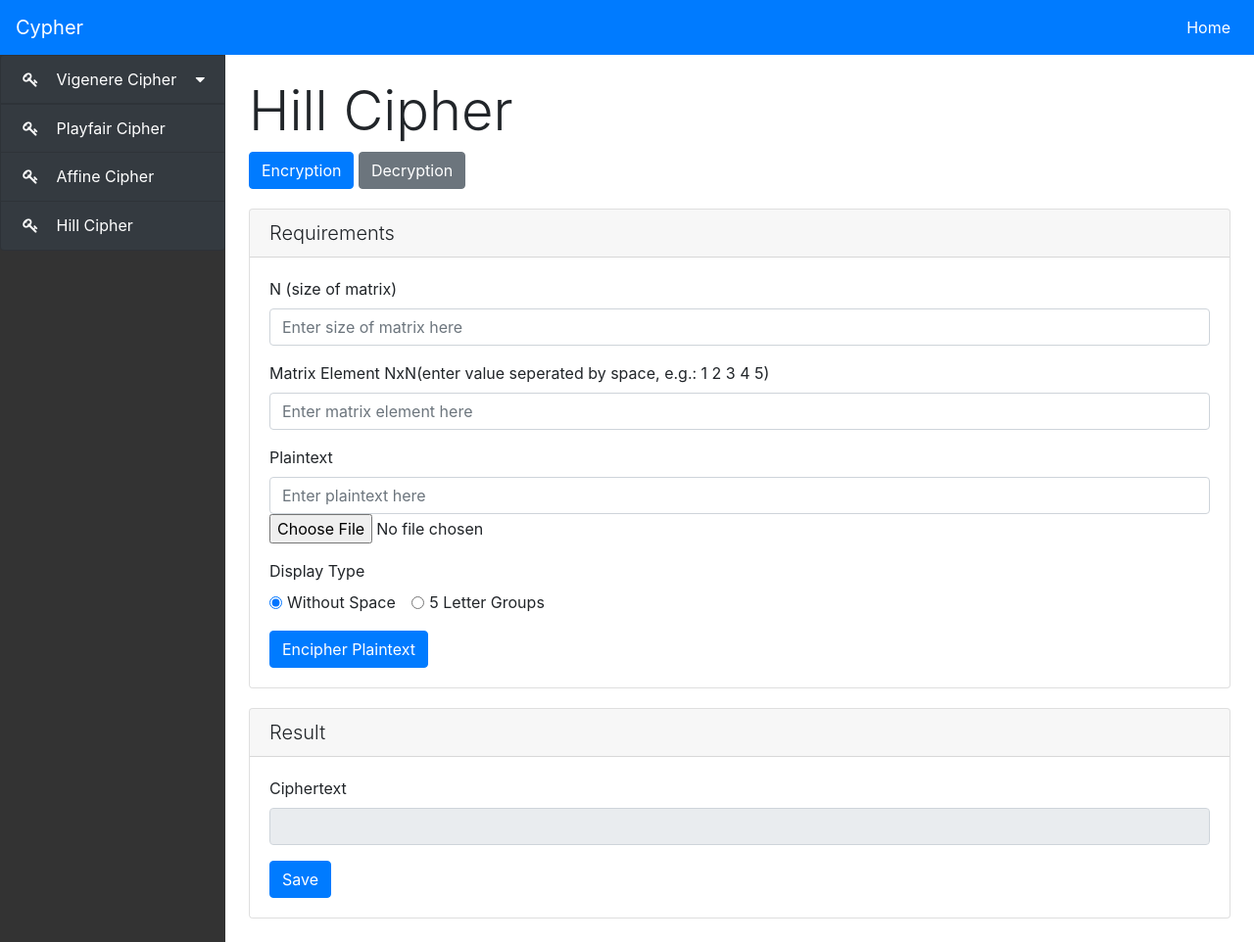
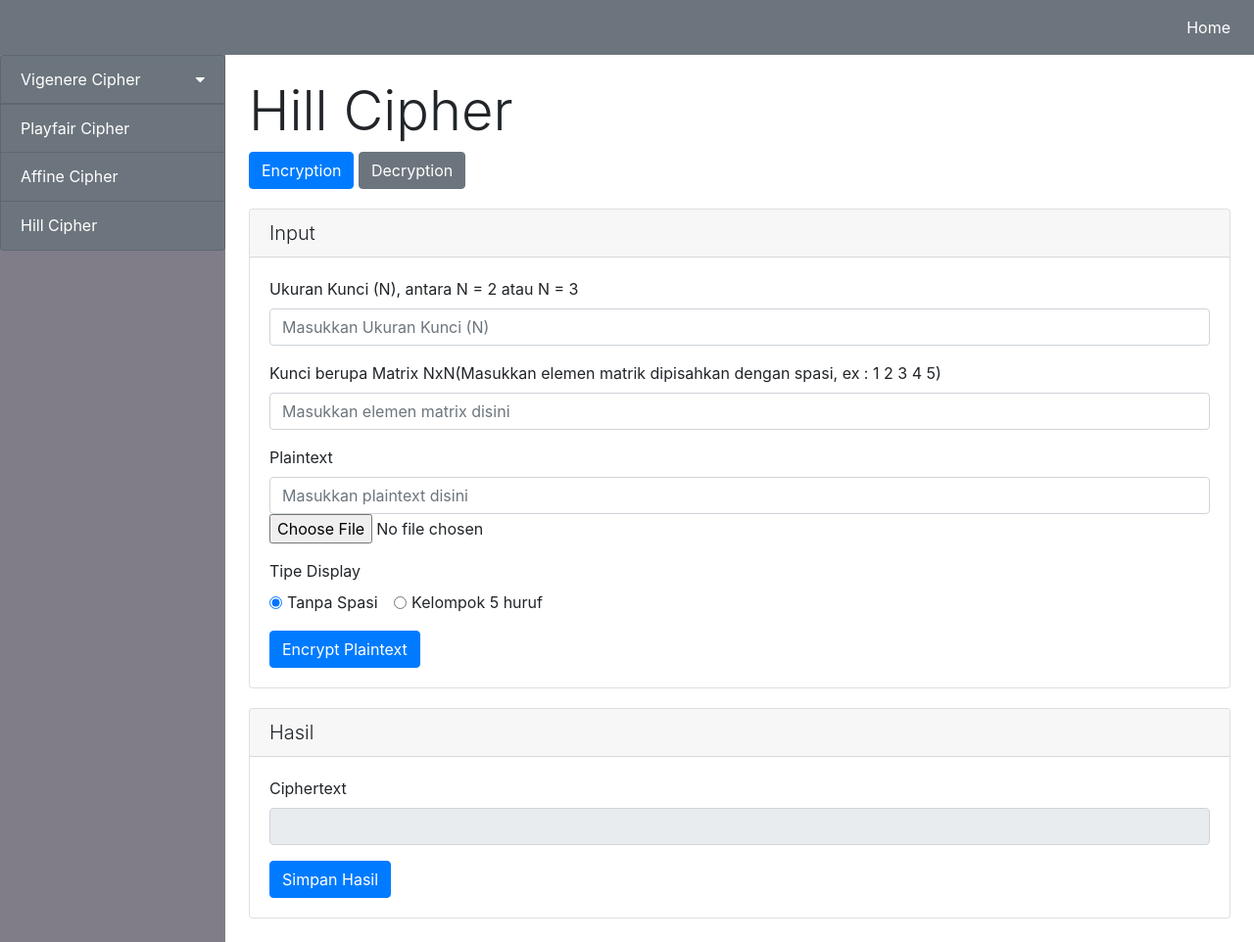
Before and after one commit to AbdiHaryadi/classic-cryptology, a Flask app: page /hill/encrypt in a window 1280 px wide. Shown: the whole page at 98% size. Run offline with Flask 2, Linux system fonts and the light colour scheme; some libraries are stand-ins or nearby versions.

Commit message:
update web

```diff
--- a/static/style.css
+++ b/static/style.css
@@ -4,7 +4,7 @@
 }
 #sidebar-container {
     min-height: 100vh;
-    background-color: rgb(51, 51, 51);
+    background-color: #726e7ae3;
     padding: 0;
 }
 
@@ -33,15 +33,15 @@
 
 /* Separators */
 .sidebar-separator-title {
-    background-color: #333;
+    background-color: #B9B7BD;
     height: 35px;
 }
 .sidebar-separator {
-    background-color: #333;
+    background-color:#B9B7BD;
     height: 25px;
 }
 .logo-separator {
-    background-color: #333;
+    background-color:#B9B7BD;
     height: 60px;
 }
 
--- a/templates/base.html
+++ b/templates/base.html
@@ -17,13 +17,10 @@
 
     <body>
         <!-- Bootstrap NavBar -->
-        <nav class="navbar navbar-expand-md navbar-dark bg-primary">
+        <nav class="navbar navbar-expand-md navbar-dark bg-secondary">
             <button class="navbar-toggler navbar-toggler-right" type="button" data-toggle="collapse" data-target="#navbarNavDropdown" aria-controls="navbarNavDropdown" aria-expanded="false" aria-label="Toggle navigation">
                 <span class="navbar-toggler-icon"></span>
             </button>
-            <a class="navbar-brand" href="/">
-                <span class="menu-collapsed">Cypher</span>
-            </a>
             <div class="collapse navbar-collapse" id="navbarNavDropdown">
                 <ul class="navbar-nav ml-auto">
                     <li class="nav-item active">
@@ -55,43 +52,39 @@
                 <!-- Bootstrap List Group -->
                 <ul class="list-group">
                     <!-- Menu with submenu -->
-                    <a href="#submenu1" data-toggle="collapse" aria-expanded="false" class="bg-dark list-group-item list-group-item-action flex-column align-items-start">
+                    <a href="#submenu1" data-toggle="collapse" aria-expanded="false" class="bg-secondary list-group-item list-group-item-action flex-column align-items-start">
                         <div class="d-flex w-100 justify-content-start align-items-center">
-                            <span class="fa fa-key fa-fw mr-3"></span>
                             <span class="menu-collapsed">Vigenere Cipher</span>
                             <span class="submenu-icon ml-auto"></span>
                         </div>
                     </a>
                     <!-- Submenu content -->
                     <div id='submenu1' class="collapse sidebar-submenu">
-                        <a href="/vigenere/standard/encrypt" class="list-group-item list-group-item-action bg-dark text-white">
+                        <a href="/vigenere/standard/encrypt" class="list-group-item list-group-item-action bg-secondary text-white">
                             <span class="menu-collapsed">Standard Vigenere Cipher</span>
                         </a>
-                        <a href="/vigenere/full/encrypt" class="list-group-item list-group-item-action bg-dark text-white">
+                        <a href="/vigenere/full/encrypt" class="list-group-item list-group-item-action bg-secondary text-white">
                             <span class="menu-collapsed">Full Vigenere Cipher</span>
                         </a>
-                        <a href="/vigenere/autokey/encrypt" class="list-group-item list-group-item-action bg-dark text-white">
+                        <a href="/vigenere/autokey/encrypt" class="list-group-item list-group-item-action bg-secondary text-white">
                             <span class="menu-collapsed">Auto Key Vigenere Cipher</span>
                         </a>
-                        <a href="/vigenere/extended/encrypt" class="list-group-item list-group-item-action bg-dark text-white">
+                        <a href="/vigenere/extended/encrypt" class="list-group-item list-group-item-action bg-secondary text-white">
                             <span class="menu-collapsed">Extended Vigenere Cipher</span>
                         </a>
                     </div>
-                    <a href="/playfair/encrypt" class="bg-dark list-group-item list-group-item-action">
+                    <a href="/playfair/encrypt" class="bg-secondary list-group-item list-group-item-action">
                         <div class="d-flex w-100 justify-content-start align-items-center">
-                            <span class="fa fa-key fa-fw mr-3"></span>
                             <span class="menu-collapsed">Playfair Cipher</span>
                         </div>
                     </a>
-                    <a href="/affine/encrypt" class="bg-dark list-group-item list-group-item-action">
+                    <a href="/affine/encrypt" class="bg-secondary list-group-item list-group-item-action">
                         <div class="d-flex w-100 justify-content-start align-items-center">
-                            <span class="fa fa-key fa-fw mr-3"></span>
                             <span class="menu-collapsed">Affine Cipher</span>
                         </div>
                     </a>
-                    <a href="/hill/encrypt" class="bg-dark list-group-item list-group-item-action">
+                    <a href="/hill/encrypt" class="bg-secondary list-group-item list-group-item-action">
                         <div class="d-flex w-100 justify-content-start align-items-center">
-                            <span class="fa fa-key fa-fw mr-3"></span>
                             <span class="menu-collapsed">Hill Cipher</span>
                         </div>
                     </a>
--- a/templates/hill.html
+++ b/templates/hill.html
@@ -12,23 +12,23 @@
     <a class="btn btn-primary" href="/hill/encrypt" role="button">Encryption</a>
     <a class="btn btn-secondary" href="/hill/decrypt" role="button">Decryption</a>
     <div class="card">
-        <h5 class="card-header font-weight-light">Requirements</h5>
+        <h5 class="card-header font-weight-light">Input</h5>
         <div class="card-body">
             <form action="/hill/encrypt" method="POST">
                 <div class="form-group">
-                    <label for="text1">N (size of matrix)</label>
-                    <input type="number" class="form-control" name="text1" placeholder="Enter size of matrix here" value="{{n}}">
+                    <label for="text1">Ukuran Kunci (N), antara N = 2 atau N = 3</label>
+                    <input type="number" class="form-control" name="text1" placeholder="Masukkan Ukuran Kunci (N)" value="{{n}}">
                 </div>
                 <div class="form-group">
-                    <label for="text2">Matrix Element NxN(enter value seperated by space, e.g.: 1 2 3 4 5)</label>
-                    <input type="text" class="form-control" name="text2" placeholder="Enter matrix element here" value="{{array}}">
+                    <label for="text2">Kunci berupa Matrix NxN(Masukkan elemen matrik dipisahkan dengan spasi, ex : 1 2 3 4 5)</label>
+                    <input type="text" class="form-control" name="text2" placeholder="Masukkan elemen matrix disini" value="{{array}}">
                 </div>
                 <div class="form-group">
                     <label for="text3">Plaintext</label>
-                    <input type="text" class="form-control" name="text3" placeholder="Enter plaintext here" id="text-input" value="{{plaintext}}">
+                    <input type="text" class="form-control" name="text3" placeholder="Masukkan plaintext disini" id="text-input" value="{{plaintext}}">
                     <input type="file" class="form-control-file" name="file" id="text-file-input">
                 </div>
-                <label for="text2">Display Type</label>
+                <label for="text2">Tipe Display</label>
                 <div class="form-group">
                     <div class="form-check form-check-inline">
                         {% if display=="option1" %}
@@ -36,7 +36,7 @@
                         {% else %}
                         <input class="form-check-input" type="radio" name="inlineRadio" id="inlineRadio1" value="option1">
                         {% endif %}
-                        <label class="form-check-label" for="inlineRadio1">Without Space</label>
+                        <label class="form-check-label" for="inlineRadio1">Tanpa Spasi</label>
                     </div>
                     <div class="form-check form-check-inline">
                         {% if display=="option2" %}
@@ -44,22 +44,22 @@
                         {% else %}
                         <input class="form-check-input" type="radio" name="inlineRadio" id="inlineRadio2" value="option2">
                         {% endif %}
-                        <label class="form-check-label" for="inlineRadio2">5 Letter Groups</label>
+                        <label class="form-check-label" for="inlineRadio2">Kelompok 5 huruf</label>
                     </div>
                 </div>
-                <button type="submit" class="btn btn-primary">Encipher Plaintext</button>
+                <button type="submit" class="btn btn-primary">Encrypt Plaintext</button>
             </form>
         </div>
     </div>
     <div class="card">
-        <h5 class="card-header font-weight-light">Result</h5>
+        <h5 class="card-header font-weight-light">Hasil</h5>
         <div class="card-body">
             <form action="/saveresult" method="POST">
                 <div class="form-group">
                     <label for="text">Ciphertext</label>
                     <input type="text" readonly class="form-control" name="result" value="{{result}}">
                 </div>
-                <button type="submit" class="btn btn-primary">Save</button>
+                <button type="submit" class="btn btn-primary">Simpan Hasil</button>
             </form>
         </div>
     </div>
@@ -67,23 +67,23 @@
     <a class="btn btn-secondary" href="/hill/encrypt" role="button">Encryption</a>
     <a class="btn btn-primary" href="/hill/decrypt" role="button">Decryption</a>
     <div class="card">
-        <h5 class="card-header font-weight-light">Requirements</h5>
+        <h5 class="card-header font-weight-light">Input</h5>
         <div class="card-body">
             <form action="/hill/decrypt" method="POST">
                 <div class="form-group">
-                    <label for="text1">N (size of matrix)</label>
-                    <input type="number" class="form-control" name="text1" placeholder="Enter size of matrix here" value="{{n}}">
+                    <label for="text1">Ukuran Kunci (N), antara N = 2 atau N = 3</label>
+                    <input type="number" class="form-control" name="text1" placeholder="Masukkan Ukuran Kunci (N)" value="{{n}}">
                 </div>
                 <div class="form-group">
-                    <label for="text2">Matrix Element NxN(enter value seperated by space, e.g.: 1 2 3 4 5)</label>
-                    <input type="text" class="form-control" name="text2" placeholder="Enter matrix element here" value="{{array}}">
+                    <label for="text2">Kunci berupa Matrix NxN(Masukkan elemen matrik dipisahkan dengan spasi, ex : 1 2 3 4 5)</label>
+                    <input type="text" class="form-control" name="text2" placeholder="Masukkan elemen matrix disini" value="{{array}}">
                 </div>
                 <div class="form-group">
                     <label for="text3">Ciphertext</label>
-                    <input type="text" class="form-control" name="text3" placeholder="Enter ciphertext here" id="text-input" value="{{ciphertext}}">
+                    <input type="text" class="form-control" name="text3" placeholder="Masukkan ciphertext disini" id="text-input" value="{{ciphertext}}">
                     <input type="file" class="form-control-file" name="file" id="text-file-input">
                 </div>
-                <label for="text2">Display Type</label>
+                <label for="text2">Tipe Display</label>
                 <div class="form-group">
                     <div class="form-check form-check-inline">
                         {% if display=="option1" %}
@@ -91,7 +91,7 @@
                         {% else %}
                         <input class="form-check-input" type="radio" name="inlineRadio" id="inlineRadio1" value="option1">
                         {% endif %}
-                        <label class="form-check-label" for="inlineRadio1">Without Space</label>
+                        <label class="form-check-label" for="inlineRadio1">Tanpa Space</label>
                     </div>
                     <div class="form-check form-check-inline">
                         {% if display=="option2" %}
@@ -99,22 +99,22 @@
                         {% else %}
                         <input class="form-check-input" type="radio" name="inlineRadio" id="inlineRadio2" value="option2">
                         {% endif %}
-                        <label class="form-check-label" for="inlineRadio2">5 Letter Groups</label>
+                        <label class="form-check-label" for="inlineRadio2">Kelompok 5 huruf</label>
                     </div>
                 </div>
-                <button type="submit" class="btn btn-primary">Decipher Ciphertext</button>
+                <button type="submit" class="btn btn-primary">Decrypt Ciphertext</button>
             </form>
         </div>
     </div>
     <div class="card">
-        <h5 class="card-header font-weight-light">Result</h5>
+        <h5 class="card-header font-weight-light">Hasil</h5>
         <div class="card-body">
             <form action="/saveresult" method="POST">
                 <div class="form-group">
                     <label for="text">Plaintext</label>
                     <input type="text" readonly class="form-control" name="result" value="{{result}}">
                 </div>
-                <button type="submit" class="btn btn-primary">Save</button>
+                <button type="submit" class="btn btn-primary">Simpan Hasil</button>
             </form>
         </div>
     </div>
```
